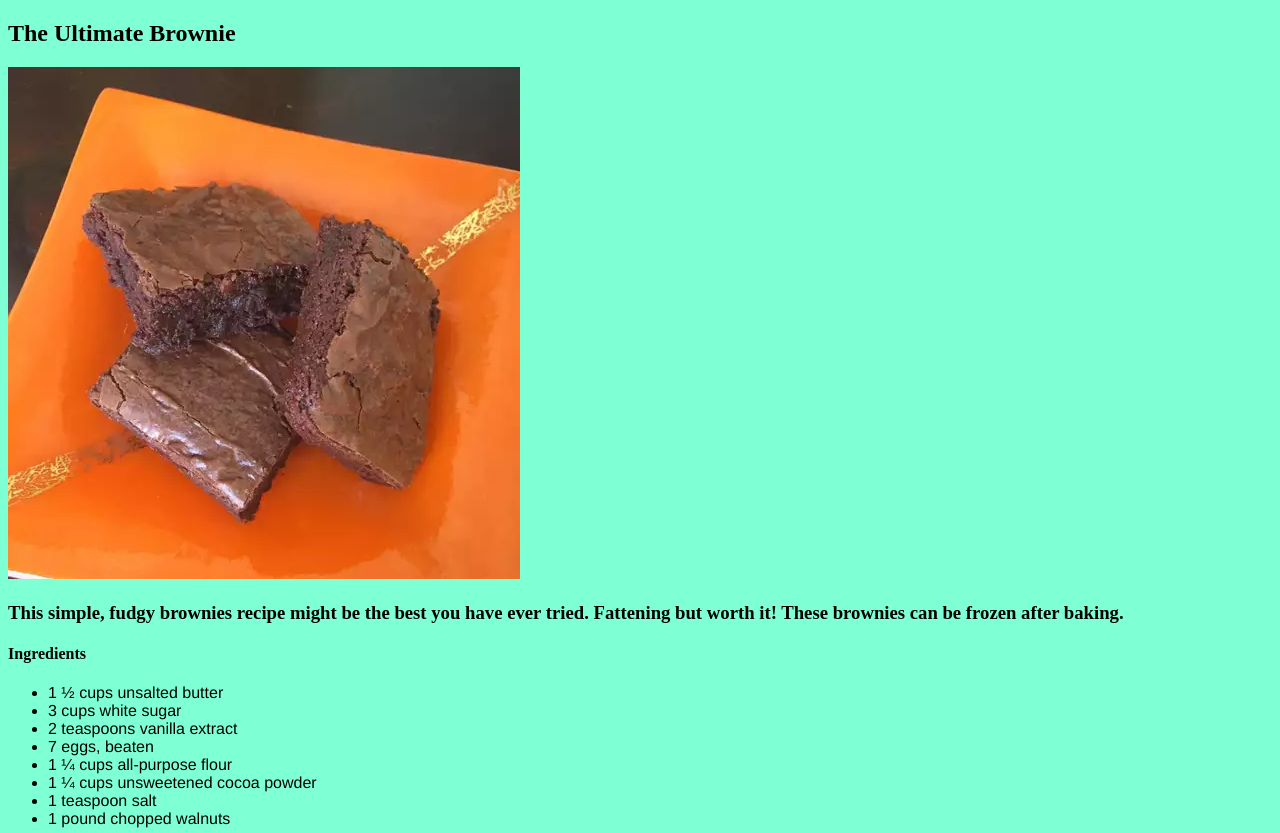
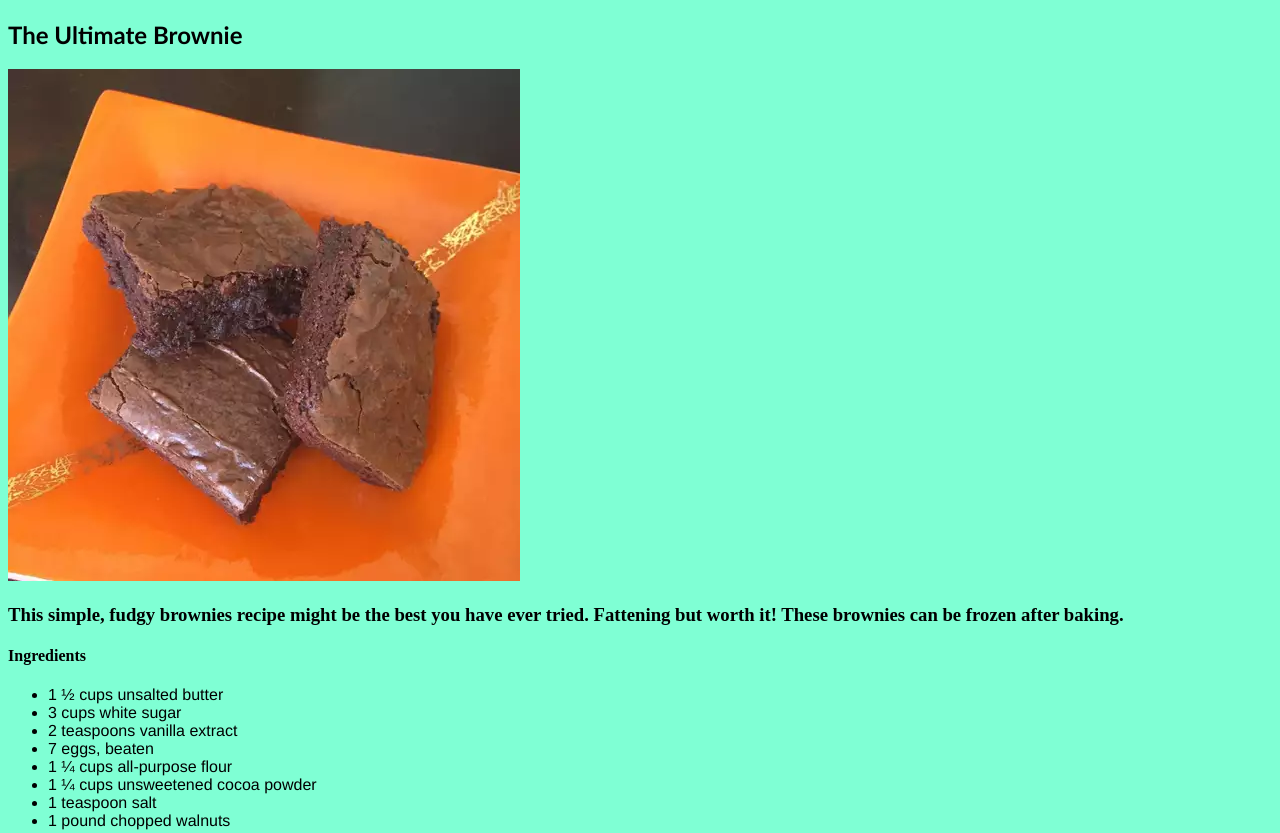
Before and after one commit to KTKarthick006/WEBD-PROJECTS-, a plain HTML site: page Project_1/Recipes/brownie.html in a window 1280 px wide. Shown: the top 833 px of the page. Drawn offline with Linux system fonts and the light colour scheme.

Commit message:
feat: add style for the heading

```diff
--- a/Project_1/Recipes/brownie.html
+++ b/Project_1/Recipes/brownie.html
@@ -7,7 +7,7 @@
     <title>The Ultimate Brownie</title>
   </head>
   <body>
-    <h2>The Ultimate Brownie</h2>
+    <div class="heading1" ><h2>The Ultimate Brownie</h2></div>
     <img src="/Project_1/Resource/image brownie.webp" alt="Brownie Image" />
     <h3>
       This simple, fudgy brownies recipe might be the best you have ever tried.
--- a/Project_1/Recipes/style1.css
+++ b/Project_1/Recipes/style1.css
@@ -16,3 +16,9 @@
     font-weight: 700;
     font-style: italic;
 }
+.heading1
+{
+    font-family: 'Trebuchet MS', 'Lucida Sans Unicode', 'Lucida Grande', 'Lucida Sans', Arial, sans-serif;
+    font-style: inherit ;
+    font-weight: bolder;
+}
```
